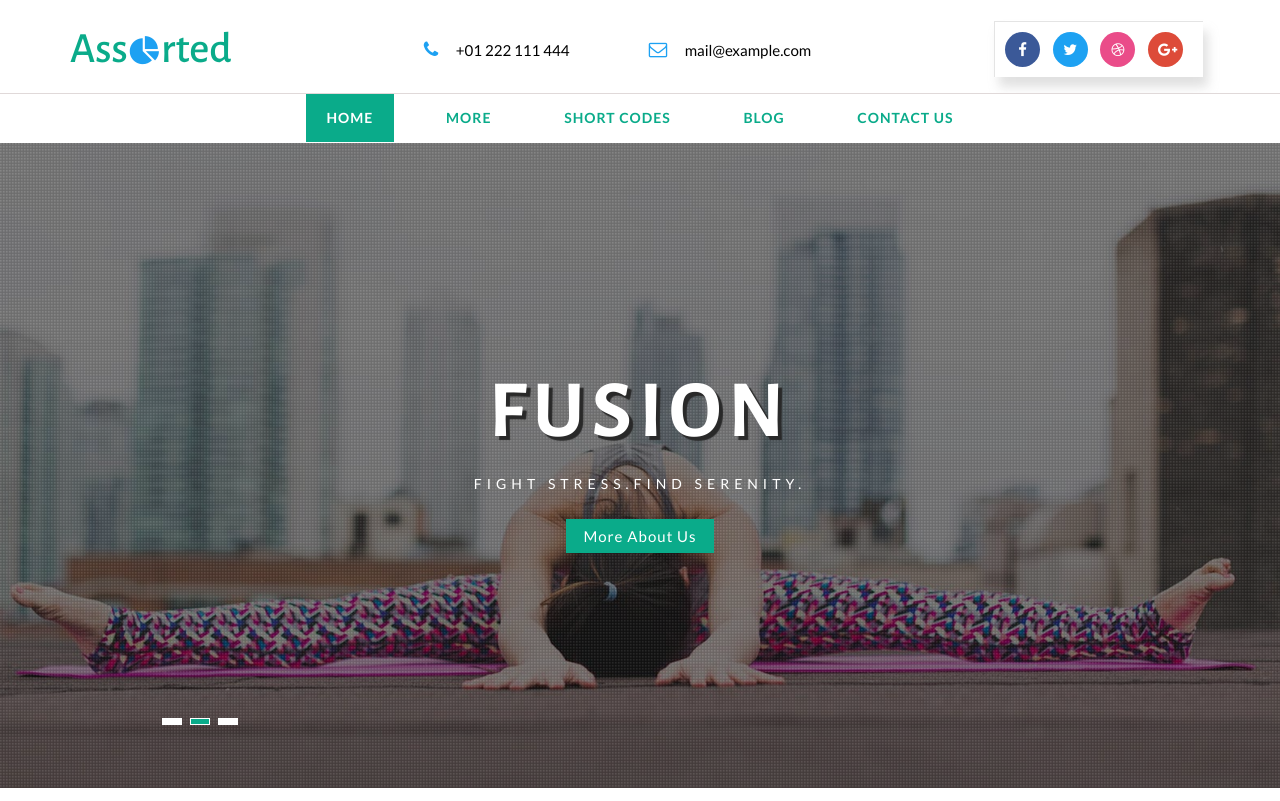
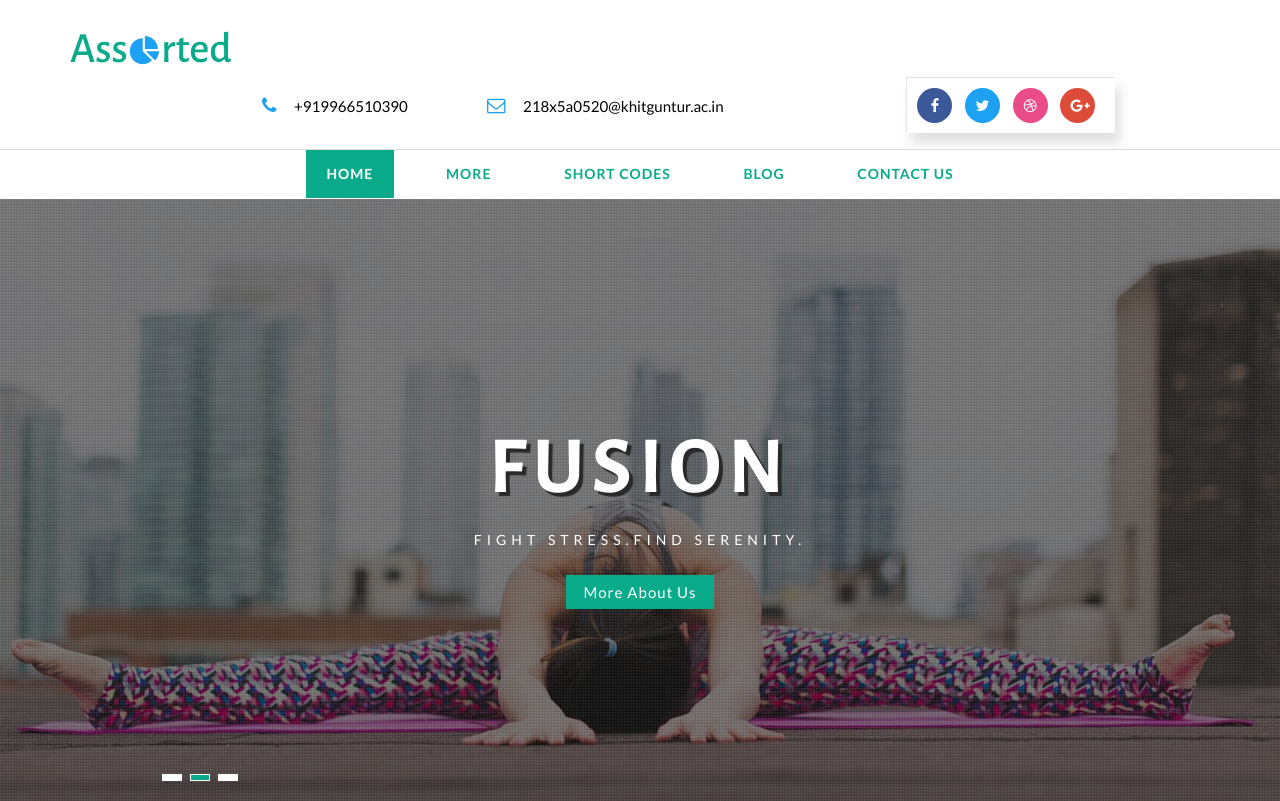
Before and after one commit to somanadsandeep/yoga, a plain HTML site: page index.html in a window 1280 px wide. Shown: the top 801 px of the page. Drawn offline with nearby package versions, Linux system fonts and the light colour scheme.

Commit message:
Update index.html

```diff
--- a/index.html
+++ b/index.html
@@ -63,12 +63,12 @@ Smartphone Compatible web template, free webdesigns for Nokia, Samsung, LG, Sony
 					<ul class="nav-list">
 						<li>
 							<span class="fa fa-phone"></span>
-							<span> +01 222 111 444 </span>
+							<span> +919966510390</span>
 						</li>
 						<li>
 							<a href="mailto:example@mail.com">
 								<span class="fa fa-envelope-o"></span>
-								<span>mail@example.com</span>
+								<span>218x5a0520@khitguntur.ac.in</span>
 							</a>
 						</li>
 					</ul>
```
